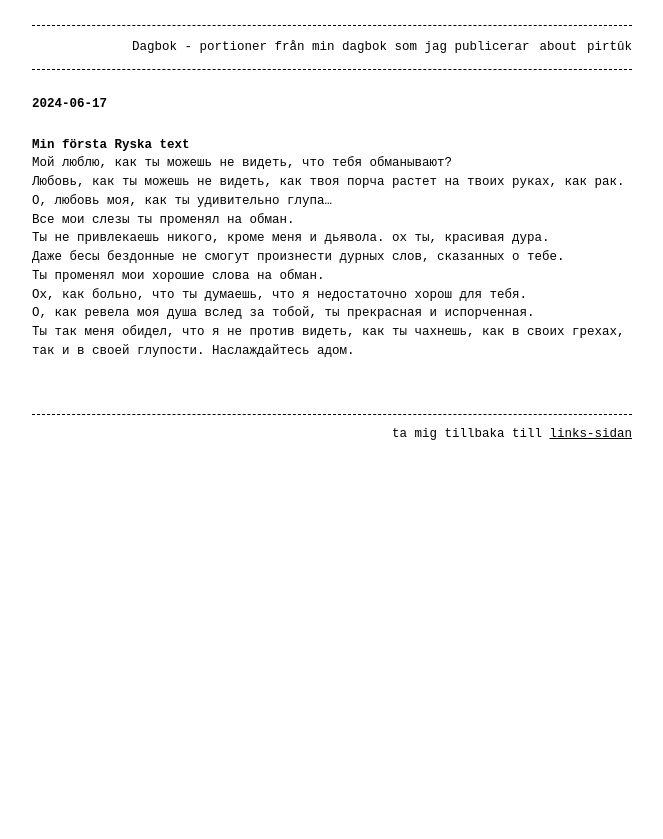
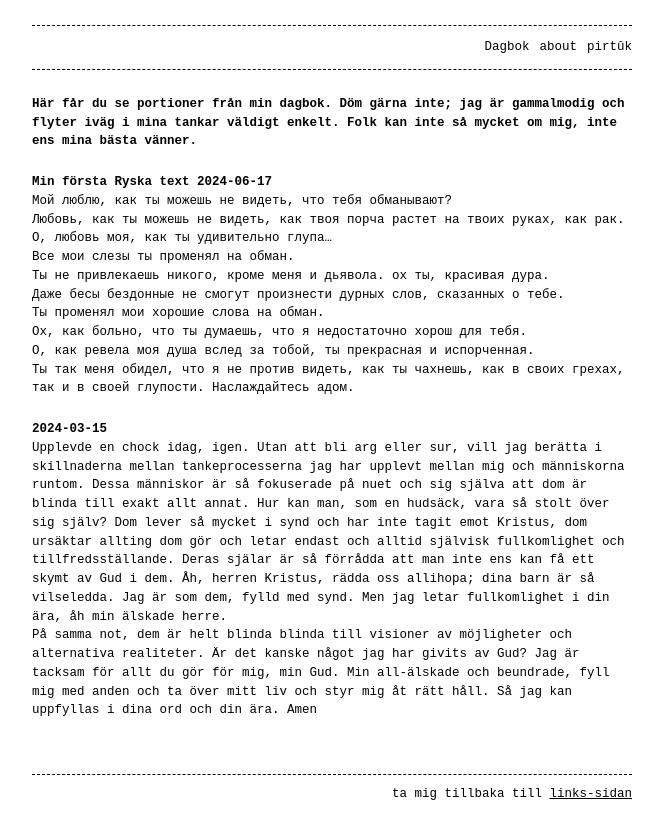
Before and after one commit to ronim-efrin/kitab, a Jekyll site: the page built from index.md, in a window 1280 px wide. Shown: the top 839 px of the page, without its empty margins (308-971 px from the left). Built offline with Jekyll 4.4.1, drawn with Linux system fonts in a browser that asks for light colours.

Commit message:
Update index.md

```diff
--- a/index.md
+++ b/index.md
@@ -1,11 +1,11 @@
 ---
-title: Dagbok - portioner från min dagbok som jag publicerar
+title: Dagbok
 layout: home
 permalink: /
 ---
+# Här får du se portioner från min dagbok. Döm gärna inte; jag är gammalmodig och flyter iväg i mina tankar väldigt enkelt. Folk kan inte så mycket om mig, inte ens mina bästa vänner.
 
-# 2024-06-17
-## Min första Ryska text
+## Min första Ryska text 2024-06-17
 
 Мой люблю, как ты можешь не видеть, что тебя обманывают?
 Любовь, как ты можешь не видеть, как твоя порча растет на твоих руках, как рак.
@@ -17,3 +17,8 @@ permalink: /
 Ох, как больно, что ты думаешь, что я недостаточно хорош для тебя.
 О, как ревела моя душа вслед за тобой, ты прекрасная и испорченная.
 Ты так меня обидел, что я не против видеть, как ты чахнешь, как в своих грехах, так и в своей глупости. Наслаждайтесь адом.
+
+## 2024-03-15
+
+Upplevde en chock idag, igen. Utan att bli arg eller sur, vill jag berätta i skillnaderna mellan tankeprocesserna jag har upplevt mellan mig och människorna runtom. Dessa människor är så fokuserade på nuet och sig själva att dom är blinda till exakt allt annat. Hur kan man, som en hudsäck, vara så stolt över sig själv? Dom lever så mycket i synd och har inte tagit emot Kristus, dom ursäktar allting dom gör och letar endast och alltid självisk fullkomlighet och tillfredsställande. Deras själar är så förrådda att man inte ens kan få ett skymt av Gud i dem. Åh, herren Kristus, rädda oss allihopa; dina barn är så vilseledda. Jag är som dem, fylld med synd. Men jag letar fullkomlighet i din ära, åh min älskade herre.
+På samma not, dem är helt blinda blinda till visioner av möjligheter och alternativa realiteter. Är det kanske något jag har givits av Gud? Jag är tacksam för allt du gör för mig, min Gud. Min all-älskade och beundrade, fyll mig med anden och ta över mitt liv och styr mig åt rätt håll. Så jag kan uppfyllas i dina ord och din ära. Amen
```
